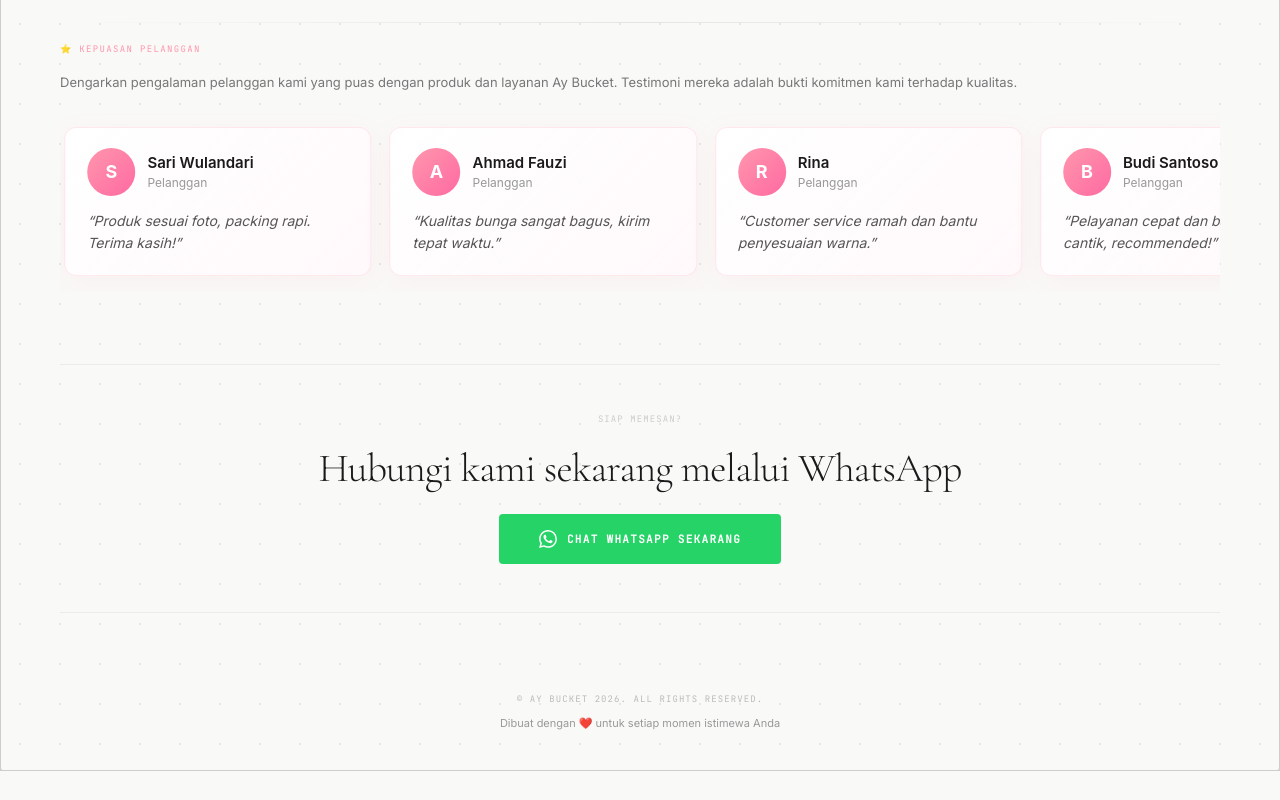
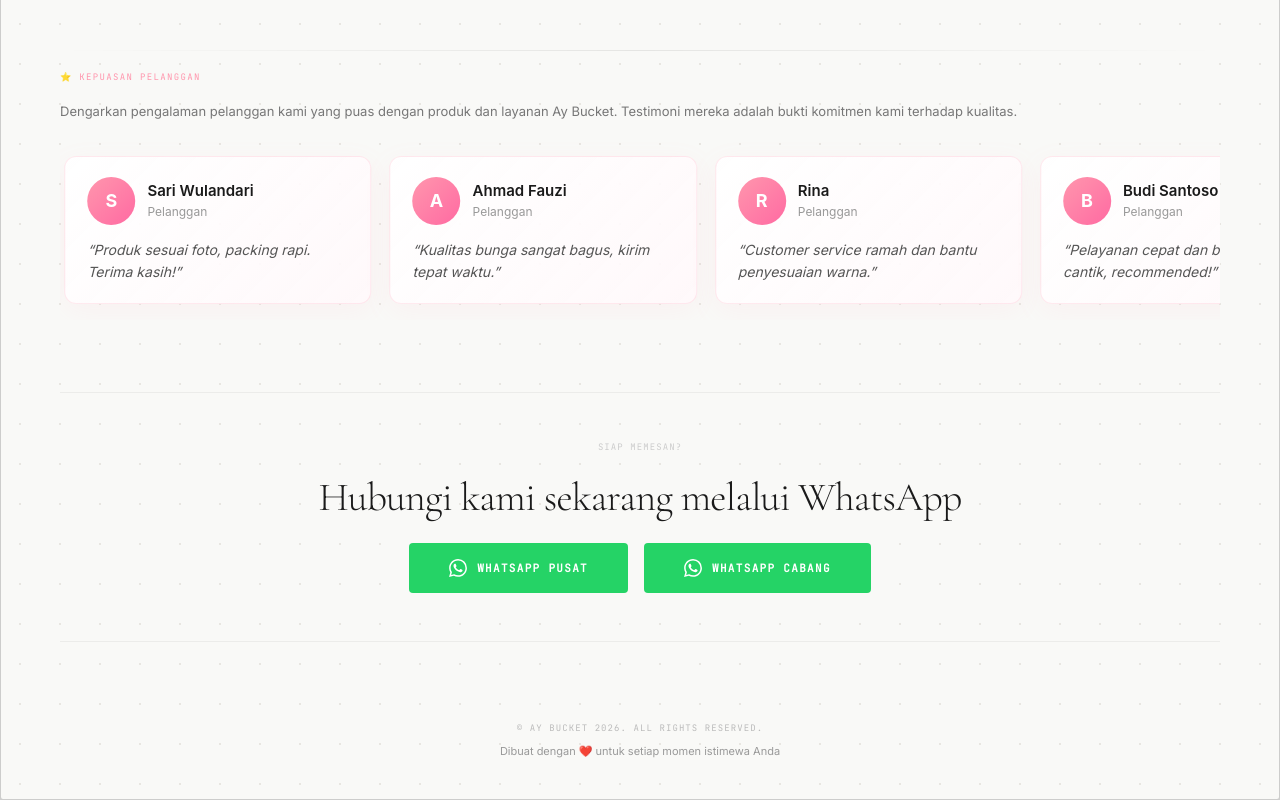
Before and after one commit to robet31/UMKM-Ay-Bucket, a React (Vite) app: page /contact in a window 1280 px wide. Shown: the part 1676-2476 px from the top of the page. Before the commit the page ends 2447 px from the top, so only its background shows below. Built offline with nearby package versions, Linux system fonts and the light colour scheme; no server answers.

Commit message:
feat: support multiple WhatsApp branches and multi-line addresses

```diff
--- a/src/app/components/whatsapp-float.tsx
+++ b/src/app/components/whatsapp-float.tsx
@@ -60,26 +60,37 @@
             >
               {language === "id" ? "Ada yang bisa kami bantu? Chat langsung via WhatsApp untuk pemesanan bunga." : "How can we help? Chat directly via WhatsApp to place your flower order."}
             </p>
-            <a
-              href={getWhatsAppLink(defaultMessage)}
-              target="_blank"
-              rel="noopener noreferrer"
-              style={{
+            {(() => {
+              const cfg = getSiteConfig();
+              const btnStyle = {
                 fontFamily: "'JetBrains Mono', monospace",
                 fontSize: "10px",
                 letterSpacing: "0.05em",
-                textTransform: "uppercase",
+                textTransform: "uppercase" as const,
                 padding: "8px 16px",
                 backgroundColor: "#25D366",
                 color: "#fff",
                 textDecoration: "none",
                 display: "inline-block",
                 transition: "background-color 0.3s ease",
-              }}
-              className="whatsapp-btn-hover"
-            >
-              {language === "id" ? "Chat Sekarang" : "Chat Now"}
-            </a>
+                textAlign: "center" as const,
+              };
+
+              return cfg.whatsappNumber2 ? (
+                <div style={{ display: "flex", flexDirection: "column", gap: "8px" }}>
+                  <a href={getWhatsAppLink(defaultMessage, 1)} target="_blank" rel="noopener noreferrer" style={btnStyle} className="whatsapp-btn-hover">
+                    {language === "id" ? "Pusat / Madura" : "HQ / Madura"}
+                  </a>
+                  <a href={getWhatsAppLink(defaultMessage, 2)} target="_blank" rel="noopener noreferrer" style={btnStyle} className="whatsapp-btn-hover">
+                    {language === "id" ? "Cabang Surabaya" : "Surabaya Branch"}
+                  </a>
+                </div>
+              ) : (
+                <a href={getWhatsAppLink(defaultMessage, 1)} target="_blank" rel="noopener noreferrer" style={btnStyle} className="whatsapp-btn-hover">
+                  {language === "id" ? "Chat Sekarang" : "Chat Now"}
+                </a>
+              );
+            })()}
             <p
               style={{
                 fontFamily: "'JetBrains Mono', monospace",
@@ -94,10 +105,15 @@
         )}
       </AnimatePresence>
 
-      <motion.a
-        href={getWhatsAppLink(defaultMessage)}
-        target="_blank"
-        rel="noopener noreferrer"
+      <motion.div
+        onClick={(e) => {
+          if (getSiteConfig().whatsappNumber2) {
+            e.preventDefault();
+            setShowTooltip(!showTooltip);
+          } else {
+            window.open(getWhatsAppLink(defaultMessage, 1), "_blank");
+          }
+        }}
         aria-label={language === "id" ? "Chat dengan Ay Bucket di WhatsApp" : "Chat with Ay Bucket on WhatsApp"}
         title={language === "id" ? "Chat dengan Ay Bucket di WhatsApp" : "Chat with Ay Bucket on WhatsApp"}
         onMouseEnter={() => { setShowTooltip(true); setPulse(false); }}
@@ -147,7 +163,7 @@
         >
           <path d="M17.472 14.382c-.297-.149-1.758-.867-2.03-.967-.273-.099-.471-.148-.67.15-.197.297-.767.966-.94 1.164-.173.199-.347.223-.644.075-.297-.15-1.255-.463-2.39-1.475-.883-.788-1.48-1.761-1.653-2.059-.173-.297-.018-.458.13-.606.134-.133.298-.347.446-.52.149-.174.198-.298.298-.497.099-.198.05-.371-.025-.52-.075-.149-.669-1.612-.916-2.207-.242-.579-.487-.5-.669-.51-.173-.008-.371-.01-.57-.01-.198 0-.52.074-.792.372-.272.297-1.04 1.016-1.04 2.479 0 1.462 1.065 2.875 1.213 3.074.149.198 2.096 3.2 5.077 4.487.709.306 1.262.489 1.694.625.712.227 1.36.195 1.871.118.571-.085 1.758-.719 2.006-1.413.248-.694.248-1.289.173-1.413-.074-.124-.272-.198-.57-.347m-5.421 7.403h-.004a9.87 9.87 0 01-5.031-1.378l-.361-.214-3.741.982.998-3.648-.235-.374a9.86 9.86 0 01-1.51-5.26c.001-5.45 4.436-9.884 9.888-9.884 2.64 0 5.122 1.03 6.988 2.898a9.825 9.825 0 012.893 6.994c-.003 5.45-4.437 9.884-9.885 9.884m8.413-18.297A11.815 11.815 0 0012.05 0C5.495 0 .16 5.335.157 11.892c0 2.096.547 4.142 1.588 5.945L.057 24l6.305-1.654a11.882 11.882 0 005.683 1.448h.005c6.554 0 11.89-5.335 11.893-11.893a11.821 11.821 0 00-3.48-8.413z" />
         </svg>
-      </motion.a>
+      </motion.div>
     </div>
   );
 }
--- a/src/app/data.ts
+++ b/src/app/data.ts
@@ -111,6 +111,8 @@
   address: string;
   whatsappNumber: string;
   whatsappDisplay: string;
+  whatsappNumber2?: string;
+  whatsappDisplay2?: string;
   instagram: string;
   tiktok: string;
   navLinks: Array<{ to: string; label: string }>;
@@ -139,9 +141,11 @@
   businessName: "Ay Bucket",
   tagline: "Wujudkan Hadiah Impianmu",
   year: "2026",
-  address: "Pertokoan pasar senenan Bangkalan",
+  address: "Toko: Ruko Jambu Raya Perumnas Kamal\nHomestore Madura: Jl Jeruk 6 no 4 Perumnas Kamal Bangkalan\nHomestore Surabaya: Jl Wonorejo 3 Tegalsari Surabaya",
   whatsappNumber: "6285880021020",
   whatsappDisplay: "0858-8002-1020",
+  whatsappNumber2: "6285155455644", // Example number, will be editable by admin
+  whatsappDisplay2: "0851-5545-5644",
   instagram: "@ay.bucket",
   tiktok: "",
   navLinks: [
@@ -500,16 +504,18 @@
 export function resetProducts() { localStorage.removeItem(PRODUCTS_STORAGE_KEY); window.dispatchEvent(new Event("siteConfigChanged")); }
 export const products = defaultProducts;
 
-export function getWhatsAppOrderLink(productName: string, price: string): string {
+export function getWhatsAppOrderLink(productName: string, price: string, adminIndex: number = 1): string {
   const config = getSiteConfig();
   const message = encodeURIComponent(`Halo ${config.businessName}! 🌸\n\nSaya tertarik untuk memesan:\n\n📦 Produk: ${productName}\n💰 Harga: ${price}\n\nBisa dibantu untuk proses pemesanannya? Terima kasih! 🙏`);
-  return `https://wa.me/${config.whatsappNumber}?text=${message}`;
+  const num = adminIndex === 2 && config.whatsappNumber2 ? config.whatsappNumber2 : config.whatsappNumber;
+  return `https://wa.me/${num}?text=${message}`;
 }
 
-export function getWhatsAppLink(customMessage?: string): string {
+export function getWhatsAppLink(customMessage?: string, adminIndex: number = 1): string {
   const config = getSiteConfig();
   const message = encodeURIComponent(customMessage || `Halo ${config.businessName}! 🌸 Saya ingin bertanya tentang produk Anda.`);
-  return `https://wa.me/${config.whatsappNumber}?text=${message}`;
+  const num = adminIndex === 2 && config.whatsappNumber2 ? config.whatsappNumber2 : config.whatsappNumber;
+  return `https://wa.me/${num}?text=${message}`;
 }
 
 export type VideoSource = "youtube" | "instagram" | "tiktok" | "file";
--- a/src/app/pages/contact.tsx
+++ b/src/app/pages/contact.tsx
@@ -388,15 +388,13 @@
                 ? "Hubungi kami sekarang melalui WhatsApp"
                 : "Contact us now on WhatsApp"}
             </p>
-            <a
-              href={getWhatsAppLink("Halo Ay Bucket! Saya ingin bertanya tentang produk dan pemesanan bunga 🌸")}
-              target="_blank"
-              rel="noopener noreferrer"
-              style={{
+            {(() => {
+              const msg = "Halo Ay Bucket! Saya ingin bertanya tentang produk dan pemesanan bunga 🌸";
+              const btnStyle = {
                 fontFamily: "'JetBrains Mono', monospace",
                 fontSize: "11px",
                 letterSpacing: "0.12em",
-                textTransform: "uppercase",
+                textTransform: "uppercase" as const,
                 padding: "16px 40px",
                 backgroundColor: "#25D366",
                 color: "#fff",
@@ -407,24 +405,41 @@
                 borderRadius: "4px",
                 transition: "all 0.3s ease",
                 fontWeight: 600,
-              }}
-              className="whatsapp-btn-hover"
-              onMouseEnter={(e) => {
-                (e.currentTarget as any).style.backgroundColor = "#1fba50";
-                (e.currentTarget as any).style.transform = "translateY(-2px)";
-                (e.currentTarget as any).style.boxShadow = "0 8px 20px rgba(37, 211, 102, 0.3)";
-              }}
-              onMouseLeave={(e) => {
-                (e.currentTarget as any).style.backgroundColor = "#25D366";
-                (e.currentTarget as any).style.transform = "translateY(0)";
-                (e.currentTarget as any).style.boxShadow = "none";
-              }}
-            >
-              <svg width="18" height="18" viewBox="0 0 24 24" fill="currentColor">
-                <path d="M17.472 14.382c-.297-.149-1.758-.867-2.03-.967-.273-.099-.471-.148-.67.15-.197.297-.767.966-.94 1.164-.173.199-.347.223-.644.075-.297-.15-1.255-.463-2.39-1.475-.883-.788-1.48-1.761-1.653-2.059-.173-.297-.018-.458.13-.606.134-.133.298-.347.446-.52.149-.174.198-.298.298-.497.099-.198.05-.371-.025-.52-.075-.149-.669-1.612-.916-2.207-.242-.579-.487-.5-.669-.51-.173-.008-.371-.01-.57-.01-.198 0-.52.074-.792.372-.272.297-1.04 1.016-1.04 2.479 0 1.462 1.065 2.875 1.213 3.074.149.198 2.096 3.2 5.077 4.487.709.306 1.262.489 1.694.625.712.227 1.36.195 1.871.118.571-.085 1.758-.719 2.006-1.413.248-.694.248-1.289.173-1.413-.074-.124-.272-.198-.57-.347m-5.421 7.403h-.004a9.87 9.87 0 01-5.031-1.378l-.361-.214-3.741.982.998-3.648-.235-.374a9.86 9.86 0 01-1.51-5.26c.001-5.45 4.436-9.884 9.888-9.884 2.64 0 5.122 1.03 6.988 2.898a9.825 9.825 0 012.893 6.994c-.003 5.45-4.437 9.884-9.885 9.884m8.413-18.297A11.815 11.815 0 0012.05 0C5.495 0 .16 5.335.157 11.892c0 2.096.547 4.142 1.588 5.945L.057 24l6.305-1.654a11.882 11.882 0 005.683 1.448h.005c6.554 0 11.89-5.335 11.893-11.893a11.821 11.821 0 00-3.48-8.413z" />
-              </svg>
-              {language === "id" ? "Chat WhatsApp Sekarang" : "Chat on WhatsApp Now"}
-            </a>
+              };
+
+              const waIcon = (
+                <svg width="18" height="18" viewBox="0 0 24 24" fill="currentColor">
+                  <path d="M17.472 14.382c-.297-.149-1.758-.867-2.03-.967-.273-.099-.471-.148-.67.15-.197.297-.767.966-.94 1.164-.173.199-.347.223-.644.075-.297-.15-1.255-.463-2.39-1.475-.883-.788-1.48-1.761-1.653-2.059-.173-.297-.018-.458.13-.606.134-.133.298-.347.446-.52.149-.174.198-.298.298-.497.099-.198.05-.371-.025-.52-.075-.149-.669-1.612-.916-2.207-.242-.579-.487-.5-.669-.51-.173-.008-.371-.01-.57-.01-.198 0-.52.074-.792.372-.272.297-1.04 1.016-1.04 2.479 0 1.462 1.065 2.875 1.213 3.074.149.198 2.096 3.2 5.077 4.487.709.306 1.262.489 1.694.625.712.227 1.36.195 1.871.118.571-.085 1.758-.719 2.006-1.413.248-.694.248-1.289.173-1.413-.074-.124-.272-.198-.57-.347m-5.421 7.403h-.004a9.87 9.87 0 01-5.031-1.378l-.361-.214-3.741.982.998-3.648-.235-.374a9.86 9.86 0 01-1.51-5.26c.001-5.45 4.436-9.884 9.888-9.884 2.64 0 5.122 1.03 6.988 2.898a9.825 9.825 0 012.893 6.994c-.003 5.45-4.437 9.884-9.885 9.884m8.413-18.297A11.815 11.815 0 0012.05 0C5.495 0 .16 5.335.157 11.892c0 2.096.547 4.142 1.588 5.945L.057 24l6.305-1.654a11.882 11.882 0 005.683 1.448h.005c6.554 0 11.89-5.335 11.893-11.893a11.821 11.821 0 00-3.48-8.413z" />
+                </svg>
+              );
+
+              return (
+                <div style={{ display: "flex", flexWrap: "wrap", justifyContent: "center", gap: "16px" }}>
+                  <a
+                    href={getWhatsAppLink(msg, 1)}
+                    target="_blank"
+                    rel="noopener noreferrer"
+                    style={btnStyle}
+                    className="whatsapp-btn-hover"
+                  >
+                    {waIcon}
+                    {config.whatsappNumber2 ? (language === "id" ? "WhatsApp Pusat" : "HQ WhatsApp") : (language === "id" ? "Chat WhatsApp Sekarang" : "Chat on WhatsApp Now")}
+                  </a>
+                  {config.whatsappNumber2 && (
+                    <a
+                      href={getWhatsAppLink(msg, 2)}
+                      target="_blank"
+                      rel="noopener noreferrer"
+                      style={btnStyle}
+                      className="whatsapp-btn-hover"
+                    >
+                      {waIcon}
+                      {language === "id" ? "WhatsApp Cabang" : "Branch WhatsApp"}
+                    </a>
+                  )}
+                </div>
+              );
+            })()}
           </motion.div>
 
           {/* Decorative animated petals to fill whitespace */}
--- a/src/app/pages/home.tsx
+++ b/src/app/pages/home.tsx
@@ -954,15 +954,29 @@
             {renderPriceDisplayWithPromo(product, language)}
           </div>
           <div style={{ display: "flex", flexWrap: "wrap", gap: "10px", marginTop: "8px" }}>
-            <a href={(() => {
+            {(() => {
               const cfg = getSiteConfig();
               const imgUrl = product.images?.[0] || product.image || "";
               const productUrl = typeof window !== 'undefined' ? window.location.origin : '';
               const msg = `Halo ${cfg.businessName}! 🌸\n\nSaya tertarik untuk memesan:\n\n📦 Produk: ${displayName}\n💰 Harga: ${product.priceLabel || formatRupiah(product.price)}\n${product.description ? `📝 Detail: ${product.description.substring(0, 100)}\n` : ""}${imgUrl ? `🖼️ Foto: ${imgUrl.startsWith('data:') ? '(lihat di website)' : imgUrl}\n` : ""}${productUrl ? `🌐 Website: ${productUrl}\n` : ""}\nBisa dibantu untuk proses pemesanannya? Terima kasih! 🙏`;
-              return `https://wa.me/${cfg.whatsappNumber}?text=${encodeURIComponent(msg)}`;
-            })()} target="_blank" rel="noopener noreferrer" style={{ display: "inline-block", flex: isMobile ? "1 1 100%" : "0 1 auto", padding: "14px 22px", backgroundColor: "#25D366", color: "#fff", textDecoration: "none", textAlign: "center", borderRadius: "10px", fontFamily: "'JetBrains Mono', monospace", fontSize: "11px", letterSpacing: "0.08em", textTransform: "uppercase", boxShadow: "0 6px 16px rgba(37,211,102,0.3)", transition: "all 0.2s ease" }}>
-              💬 {language === "id" ? "Pesan via WhatsApp" : "Order via WhatsApp"}
-            </a>
+
+              const baseLink1 = `https://wa.me/${cfg.whatsappNumber}?text=${encodeURIComponent(msg)}`;
+              const baseLink2 = cfg.whatsappNumber2 ? `https://wa.me/${cfg.whatsappNumber2}?text=${encodeURIComponent(msg)}` : "";
+              const btnStyle = { display: "inline-block", flex: isMobile ? "1 1 100%" : "1 1 0", padding: "14px 22px", backgroundColor: "#25D366", color: "#fff", textDecoration: "none", textAlign: "center" as const, borderRadius: "10px", fontFamily: "'JetBrains Mono', monospace", fontSize: "11px", letterSpacing: "0.08em", textTransform: "uppercase" as const, boxShadow: "0 6px 16px rgba(37,211,102,0.3)", transition: "all 0.2s ease" };
+
+              return (
+                <>
+                  <a href={baseLink1} target="_blank" rel="noopener noreferrer" style={btnStyle}>
+                    💬 {cfg.whatsappNumber2 ? (language === "id" ? "Pesan via Pusat/Madura" : "Order via HQ/Madura") : (language === "id" ? "Pesan via WhatsApp" : "Order via WhatsApp")}
+                  </a>
+                  {cfg.whatsappNumber2 && (
+                    <a href={baseLink2} target="_blank" rel="noopener noreferrer" style={btnStyle}>
+                      💬 {language === "id" ? "Pesan via Surabaya" : "Order via Surabaya"}
+                    </a>
+                  )}
+                </>
+              );
+            })()}
           </div>
         </div>
       </motion.div>
```
Also changed, not shown: src/app/pages/admin.tsx (+8 -5 lines), 1 other file (tests, documents, lock files or other folders).
